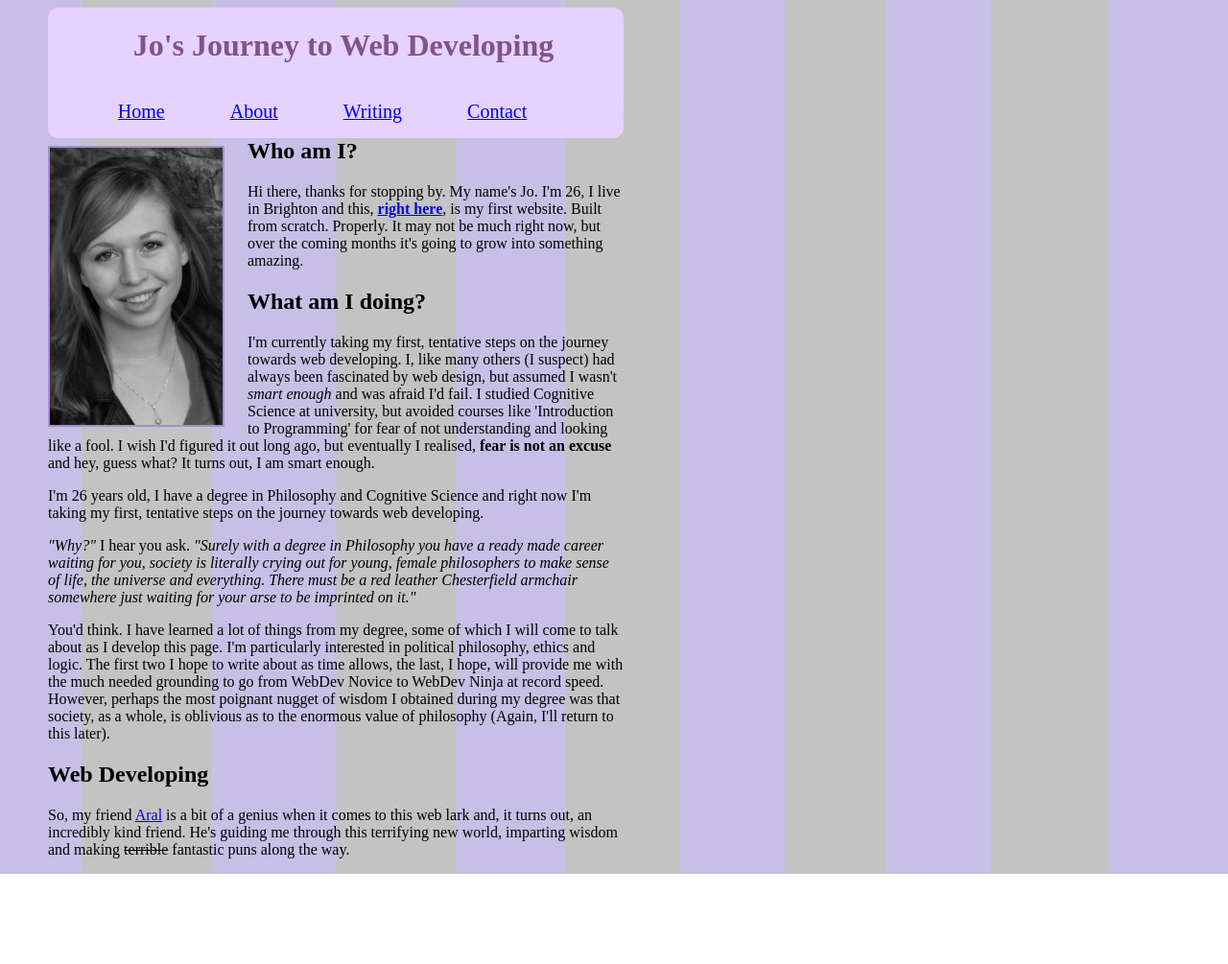
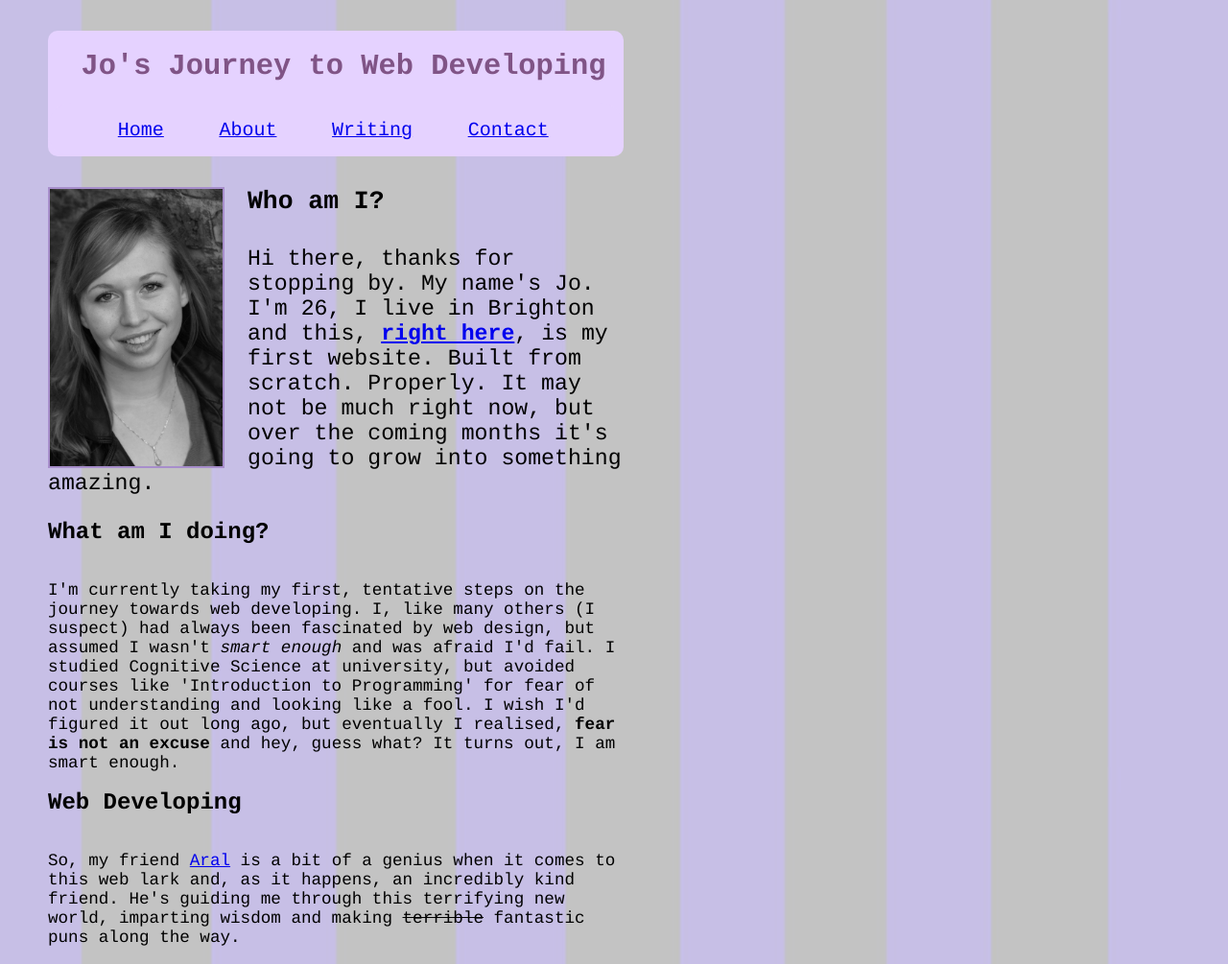
Before and after one commit to jo-porter/jo-porter, a plain HTML site: page index.html in a window 1280 px wide. Shown: the whole page at 96% size. Before the commit the page ends 911 px from the top, so only its background shows below. Drawn offline with Linux system fonts and the light colour scheme.

```diff
--- a/index.html
+++ b/index.html
@@ -16,25 +16,21 @@
 		</ul>
 	</nav>
 	</header>
-	<img src='jo.jpg'>
+	<img class='n1' src='jo.jpg'>
 
-	<h2>Who am I?</h2>
+	<h2 class='n1'>Who am I?</h2>
 
-		<p>Hi there, thanks for stopping by. My name's Jo. I'm 26, I live in Brighton and this, <a href='index.html'><strong>right here</strong></a>, is my first website. Built from scratch. Properly. It may not be much right now, but over the coming months it's going to grow into something amazing.</p>
+		<p class='n1'>Hi there, thanks for stopping by. My name's Jo. I'm 26, I live in Brighton and this, <a href='index.html'><strong>right here</strong></a>, is my first website. Built from scratch. Properly. It may not be much right now, but over the coming months it's going to grow into something amazing.</p>
 
-		<h2>What am I doing?</h2>
+		<h2 class='n2'>What am I doing?</h2>
 
-		<p>I'm currently taking my first, tentative steps on the journey towards web developing. I, like many others (I suspect) had always been fascinated by web design, but assumed I wasn't <em>smart enough</em> and was afraid I'd fail. I studied Cognitive Science at university, but avoided courses like 'Introduction to Programming' for fear of not understanding and looking like a fool. I wish I'd figured it out long ago, but eventually I realised, <strong>fear is not an excuse</strong> and hey, guess what? It turns out, I am smart enough.</p>
+		<p class='n2'>I'm currently taking my first, tentative steps on the journey towards web developing. I, like many others (I suspect) had always been fascinated by web design, but assumed I wasn't <em>smart enough</em> and was afraid I'd fail. I studied Cognitive Science at university, but avoided courses like 'Introduction to Programming' for fear of not understanding and looking like a fool. I wish I'd figured it out long ago, but eventually I realised, <strong>fear is not an excuse</strong> and hey, guess what? It turns out, I am smart enough.</p>
 
-		 I'm 26 years old, I have a degree in Philosophy and Cognitive Science and right now I'm taking my first, tentative steps on the journey towards web developing.</p>
 
-		<p><em>"Why?"</em> I hear you ask. <em>"Surely with a degree in Philosophy you have a ready made career waiting for you, society is literally crying out for young, female philosophers to make sense of life, the universe and everything. There must be a red leather Chesterfield armchair somewhere just waiting for your arse to be imprinted on it."</em></p>
 
-		 <p>You'd think. I have learned a lot of things from my degree, some of which I will come to talk about as I develop this page. I'm particularly interested in political philosophy, ethics and logic. The first two I hope to write about as time allows, the last, I hope, will provide me with the much needed grounding to go from WebDev Novice to WebDev Ninja at record speed. However, perhaps the most poignant nugget of wisdom I obtained during my degree was that society, as a whole, is oblivious as to the enormous value of philosophy (Again, I'll return to this later).</p>
+		<h2 class='n3'>Web Developing</h2>
 
-		<h2>Web Developing</h2>
-
-		<p>So, my friend <a href='http://www.aralbalkan.com'>Aral</a> is a bit of a genius when it comes to this web lark and, it turns out, an incredibly kind friend. He's guiding me through this terrifying new world, imparting wisdom and making <del>terrible</del> fantastic puns along the way.</p>
+		<p class='n3'>So, my friend <a href='http://www.aralbalkan.com'>Aral</a> is a bit of a genius when it comes to this web lark and, as it happens, an incredibly kind friend. He's guiding me through this terrifying new world, imparting wisdom and making <del>terrible</del> fantastic puns along the way.</p>
 
 
 
--- a/style.css
+++ b/style.css
@@ -1,6 +1,6 @@
 h1
 {
-	color:#805486; margin-left:1rem; text-align: center;
+	color:#805486; margin-left:1rem; text-align: center; font-size:1.9rem;
 }
 
 nav
@@ -10,23 +10,55 @@ nav
 
 nav li
 {
-	display:inline; font-size:20px; margin-left: 2rem; margin-right: 2rem;
+	display:inline; font-size:20px; margin-left: 2rem; margin-right: 1rem;
 }
 
 header
 {
-	float:left; width:100%; background-color:#E5D2FF; border-radius:10px;
+	float:left; width:100%; background-color:#E5D2FF; border-radius:10px; margin-bottom: 2rem
 }
 
 img
 {
-	width:30%; float:left; margin-top: 0.5rem; margin-right: 1.5rem; position:relative; border:solid 2px; border-color:#A78ECB;
+	width:30%; float:left; margin-top: 0.5rem; margin-right: 1.5rem;
+	position:relative; border:solid 2px; border-color:#A78ECB;
 }
 
+img.n1
+{
+	margin-top: 0rem
+}
 body
 {
-	max-width:600px; background-image:url('stripebackground.jpg'); background-size: 100% 100%; background-attachment: fixed; background-repeat: no-repeat; margin-left:50px
+	max-width:600px; background-image:url('stripebackground.jpg');
+	 background-size: 100% 100%;background-attachment: fixed;
+	  background-repeat: no-repeat; margin-left:50px; font-family:courier;
 
+}
+
+h2.n1
+{
+	font-size:1.65rem; margin-top: 2rem
+}
+
+p.n1
+{
+	font-size:1.45rem; margin-top: 2rem
+}
+
+p.n2
+{
+	font-size:1.1rem; float: left
+}
+
+p.n3
+{
+	font-size:1.1rem; float: right;
+}
+
+p.n4
+{
+	border-color:#D58AEC; border-radius: 25px
 }
 
 table, th, tr, td
```
Also changed, not shown: about.html (+28 -1 lines).
